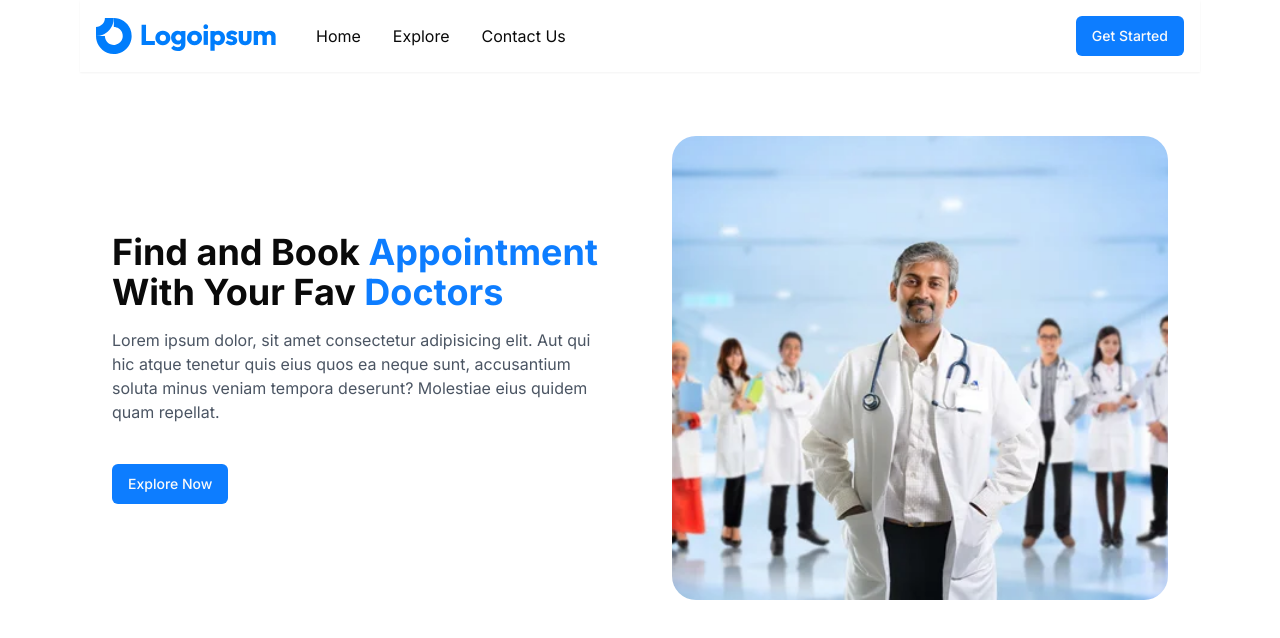
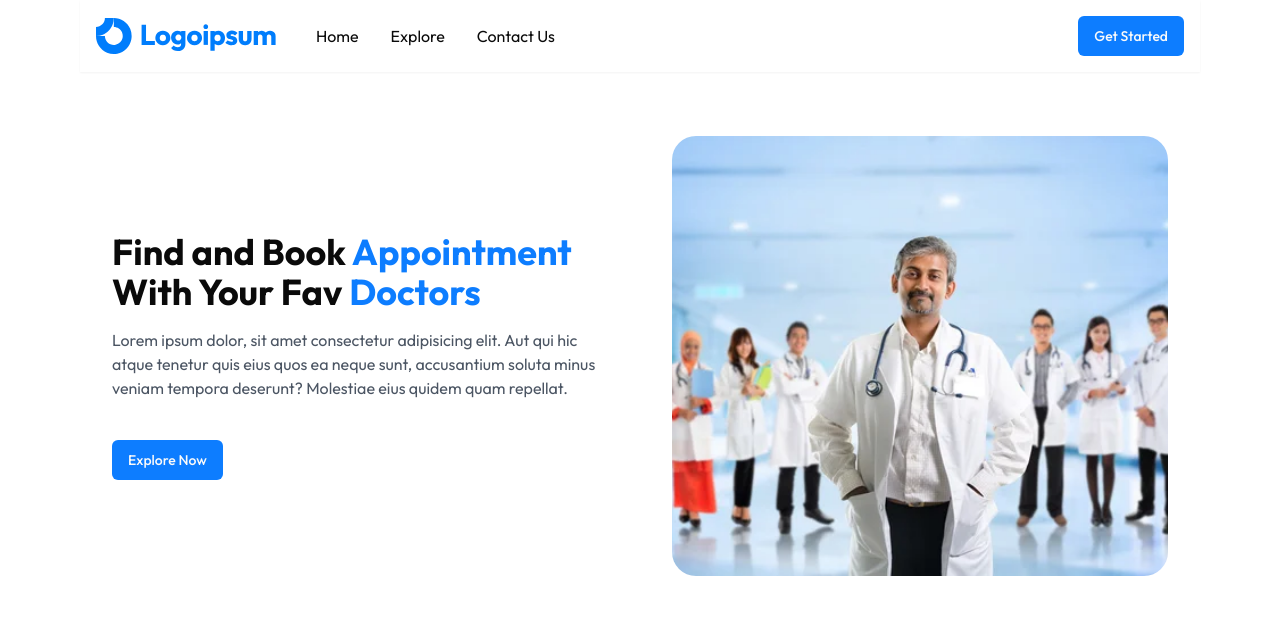
Before and after one commit to param2201/Doctor-Appointment-Web-App, a Next.js app in the folder doctor-appointment-web-app/: page / in a window 1280 px wide. Shown: the top 638 px of the page. Built offline with nearby package versions, Linux system fonts and the light colour scheme.

Commit message:
changed font

```diff
--- a/doctor-appointment-web-app/app/layout.js
+++ b/doctor-appointment-web-app/app/layout.js
@@ -1,8 +1,8 @@
-import { Inter } from "next/font/google";
+import { Outfit } from "next/font/google";
 import "./globals.css";
 import Header from "./_components/Header";
 
-const inter = Inter({ subsets: ["latin"] });
+const outfit = Outfit({ subsets: ["latin"] });
 
 export const metadata = {
   title: "Create Next App",
@@ -12,7 +12,7 @@
 export default function RootLayout({ children }) {
   return (
     <html lang="en">
-      <body className={inter.className}>
+      <body className={outfit.className}>
         <div className="md:px-20">
         <Header/>
         {children}
```
